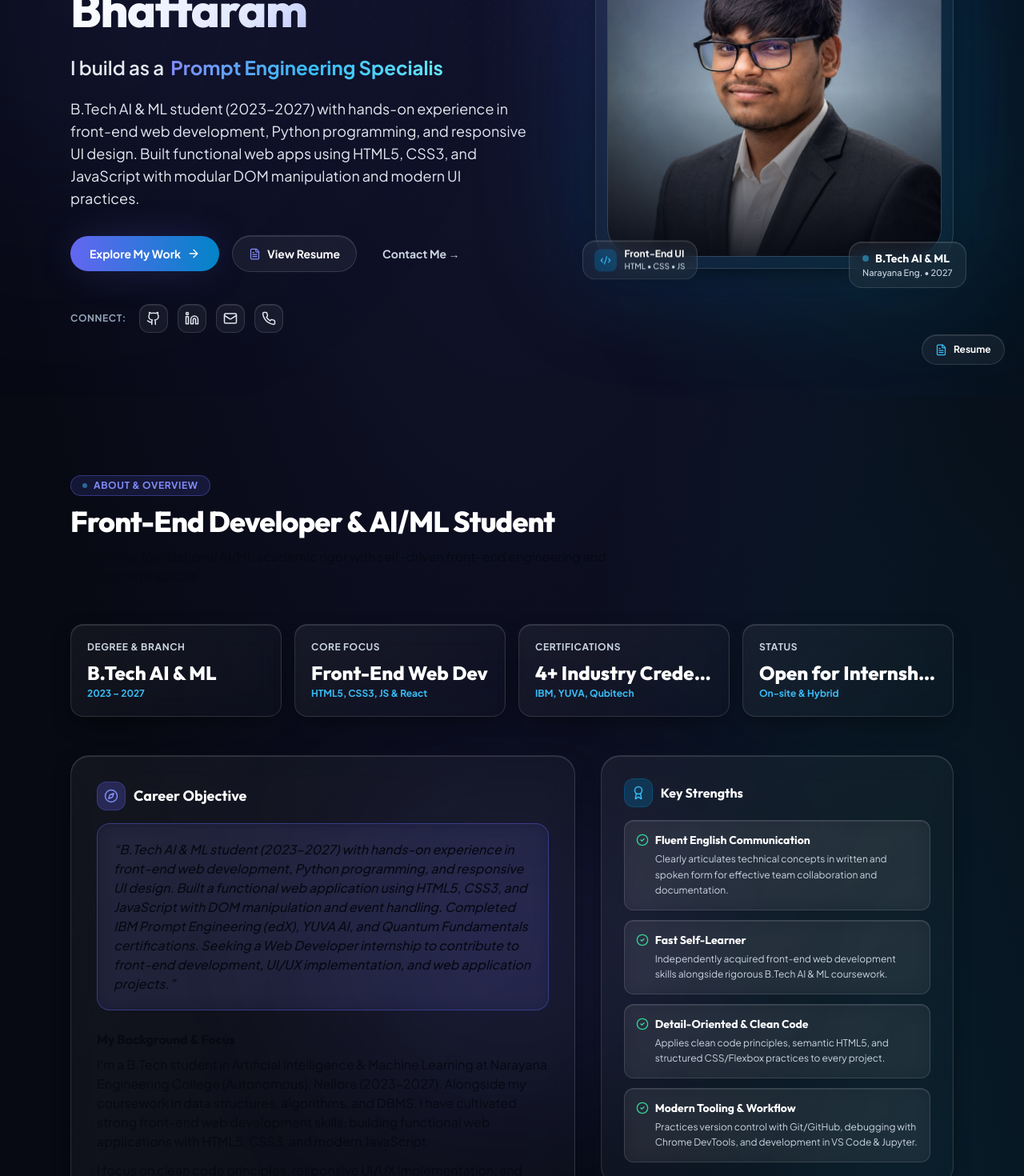
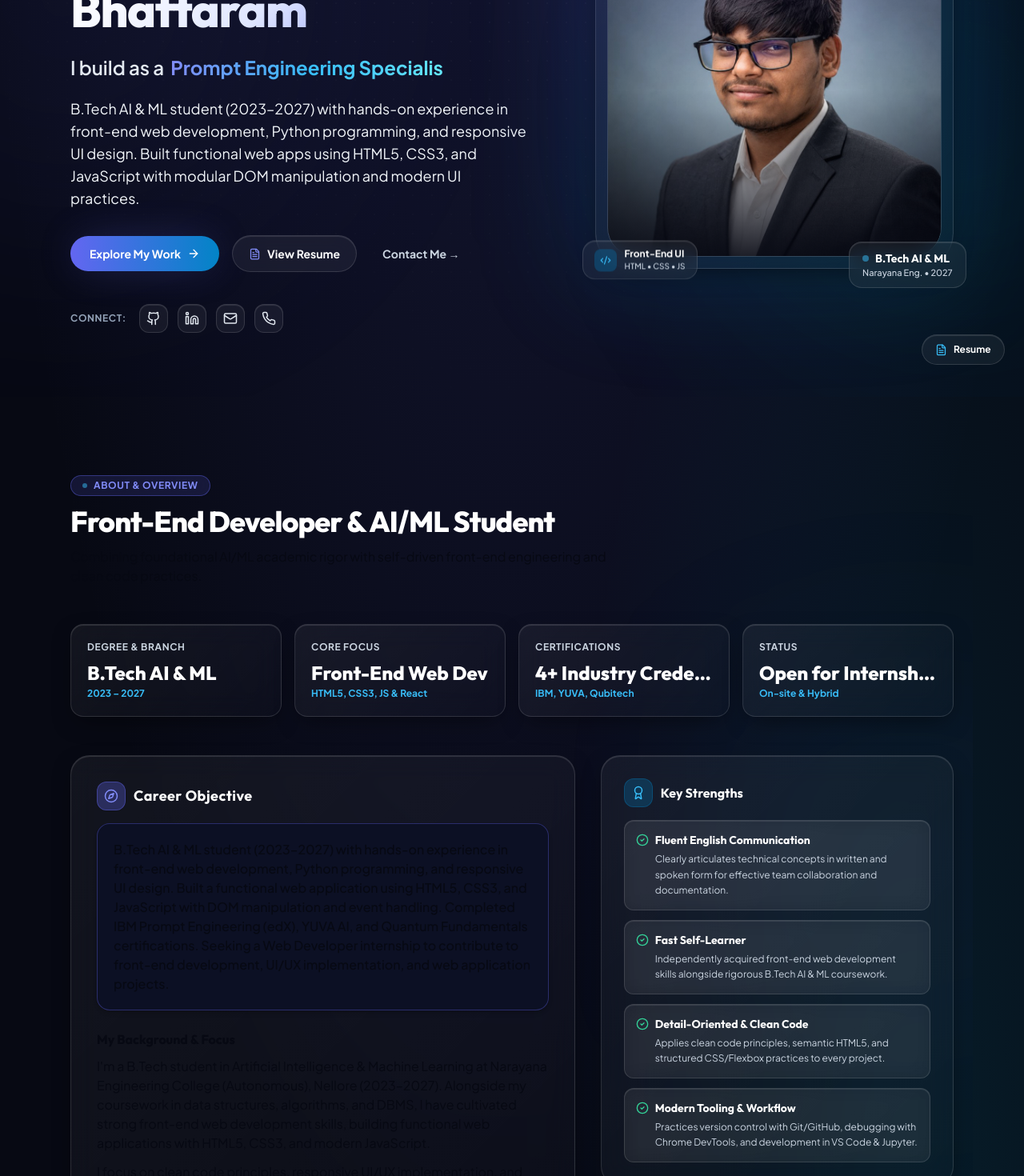
Before and after one commit to subbu957/subrhamanyam-portfolio, a React (Vite) app: page / in a window 1280 px wide. Shown: the part 320-1790 px from the top of the page at 80% size. Built offline with nearby package versions, Linux system fonts and the light colour scheme.

Commit message:
fix: make Career Objective text crisp, high-contrast, and remove layered blur

```diff
--- a/src/components/About.jsx
+++ b/src/components/About.jsx
@@ -6,8 +6,8 @@ import SectionHeading from './SectionHeading'
 export default function About({ onOpenResume }) {
   return (
     <section id="about" className="relative w-full max-w-6xl mx-auto px-4 sm:px-6 py-20 sm:py-24 overflow-hidden">
-      {/* Background ambient lighting */}
-      <div className="pointer-events-none absolute left-1/2 top-1/3 -translate-x-1/2 h-72 w-72 sm:w-96 rounded-full bg-violet-dim/15 blur-[120px]" />
+      {/* Background ambient lighting positioned cleanly away from text */}
+      <div className="pointer-events-none absolute -right-20 top-1/4 h-80 w-80 rounded-full bg-violet-dim/10 blur-[140px]" />
 
       <SectionHeading
         kicker="About &amp; Overview"
@@ -44,19 +44,20 @@ export default function About({ onOpenResume }) {
         >
           <div>
             <div className="flex items-center gap-2.5 mb-4">
-              <div className="flex h-9 w-9 items-center justify-center rounded-xl bg-violet-dim/25 text-violet border border-violet-dim/30">
+              <div className="flex h-9 w-9 items-center justify-center rounded-xl bg-violet-dim/30 text-violet border border-violet-dim/40 shadow-sm">
                 <Compass size={18} />
               </div>
-              <h3 className="font-display text-base sm:text-lg font-bold text-white">Career Objective</h3>
+              <h3 className="font-display text-base sm:text-lg font-bold text-white tracking-wide">Career Objective</h3>
             </div>
 
-            <div className="rounded-2xl border border-violet-dim/40 bg-violet-dim/10 p-4 sm:p-5 backdrop-blur-md mb-6 shadow-inner">
-              <p className="text-sm sm:text-base leading-relaxed text-slate-100 font-medium italic">
-                &ldquo;{profile.careerObjective}&rdquo;
+            {/* Crisp, Sharp Career Objective Box */}
+            <div className="rounded-2xl border border-violet-dim/35 bg-[#0C1024] p-4 sm:p-5 mb-6 shadow-md">
+              <p className="text-sm sm:text-base leading-relaxed text-white font-medium">
+                {profile.careerObjective}
               </p>
             </div>
 
-            <h4 className="font-display text-sm sm:text-base font-bold text-white mb-2">My Background &amp; Focus</h4>
+            <h4 className="font-display text-sm sm:text-base font-bold text-white mb-2.5">My Background &amp; Focus</h4>
             {profile.aboutParagraphs.map((p, i) => (
               <p key={i} className={`text-sm sm:text-base leading-relaxed text-slate-200 font-normal ${i > 0 ? 'mt-3' : ''}`}>
                 {p}
--- a/src/components/Hero.jsx
+++ b/src/components/Hero.jsx
@@ -81,7 +81,7 @@ export default function Hero({ onOpenResume }) {
           </motion.div>
 
           {/* Bio text */}
-          <motion.p variants={item} className="mt-4 sm:mt-5 max-w-xl text-base sm:text-lg leading-relaxed text-slate-200 font-normal">
+          <motion.p variants={item} className="mt-4 sm:mt-5 max-w-xl text-base sm:text-lg leading-relaxed text-slate-100 font-normal">
             {profile.summary}
           </motion.p>
 
@@ -180,7 +180,7 @@ export default function Hero({ onOpenResume }) {
             transition={{ delay: 0.5, duration: 0.5 }}
             className="glass-pill absolute -top-3 -left-3 sm:-top-4 sm:-left-4 flex items-center gap-2.5 rounded-2xl px-3.5 py-2 shadow-lg backdrop-blur-xl border-white/20 animate-float-slow"
           >
-            <div className="flex h-7 w-7 items-center justify-center rounded-xl bg-violet-dim/30 text-violet">
+            <div className="flex h-7 w-7 items-center justify-center rounded-lg bg-violet-dim/30 text-violet">
               <Sparkles size={14} />
             </div>
             <div>
```
